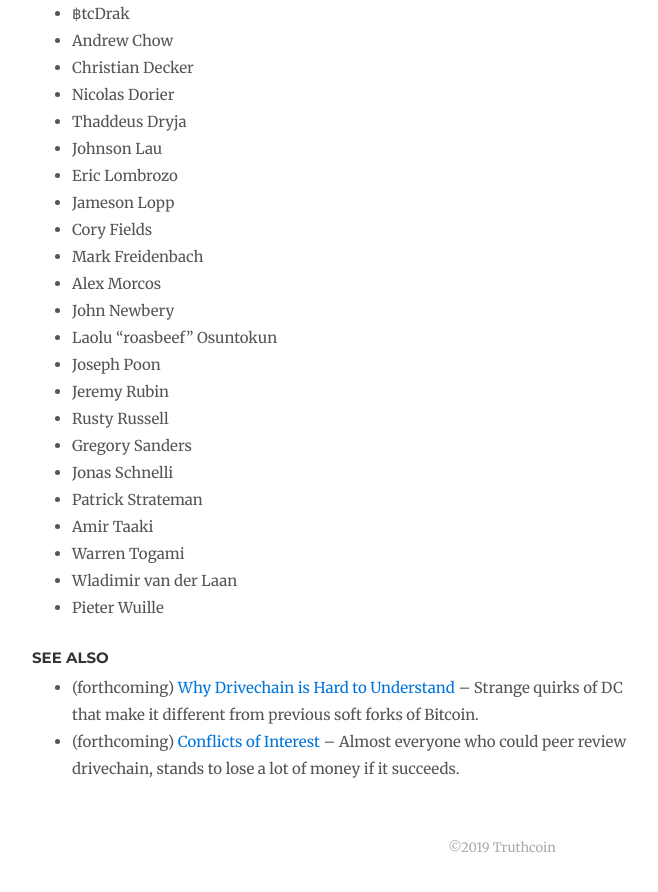
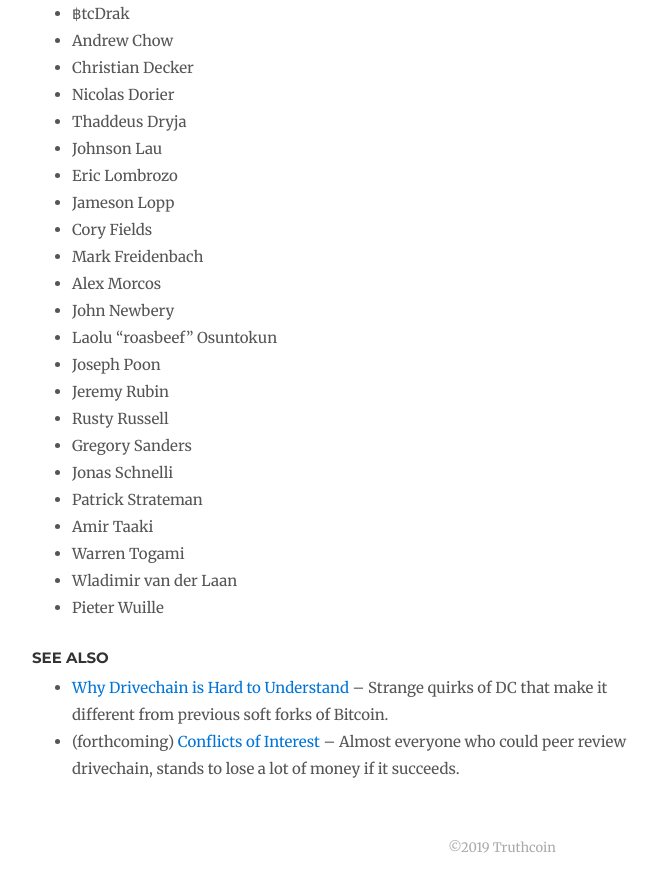
Before and after one commit to drivechain-project/drivechain.info, a Jekyll site: the page built from peer-review/peer-review-new.md, in a window 1280 px wide and 900 px high, scrolled down 6750 px. Shown: the top 892 px of the window, without its empty margins (138-796 px from the left). Built offline with Jekyll 4.4.1, drawn with Linux system fonts in a browser that asks for light colours; nearby versions of some CDN libraries; our own code applies the rules of GitHub Pages for plain Markdown files; comment, search, counter and statistics services are not loaded.

Commit message:
Add link

```diff
--- a/peer-review/peer-review-new.md
+++ b/peer-review/peer-review-new.md
@@ -173,5 +173,5 @@
 
 ### See Also
 
-* (forthcoming) [Why Drivechain is Hard to Understand](/link-forthcoming/) -- Strange quirks of DC that make it different from previous soft forks of Bitcoin.
+* [Why Drivechain is Hard to Understand](http://www.drivechain.info/blog/hard-to-understand/) -- Strange quirks of DC that make it different from previous soft forks of Bitcoin.
 * (forthcoming) [Conflicts of Interest](/link-forthcoming/) -- Almost everyone who could peer review drivechain, stands to lose a lot of money if it succeeds.
```
